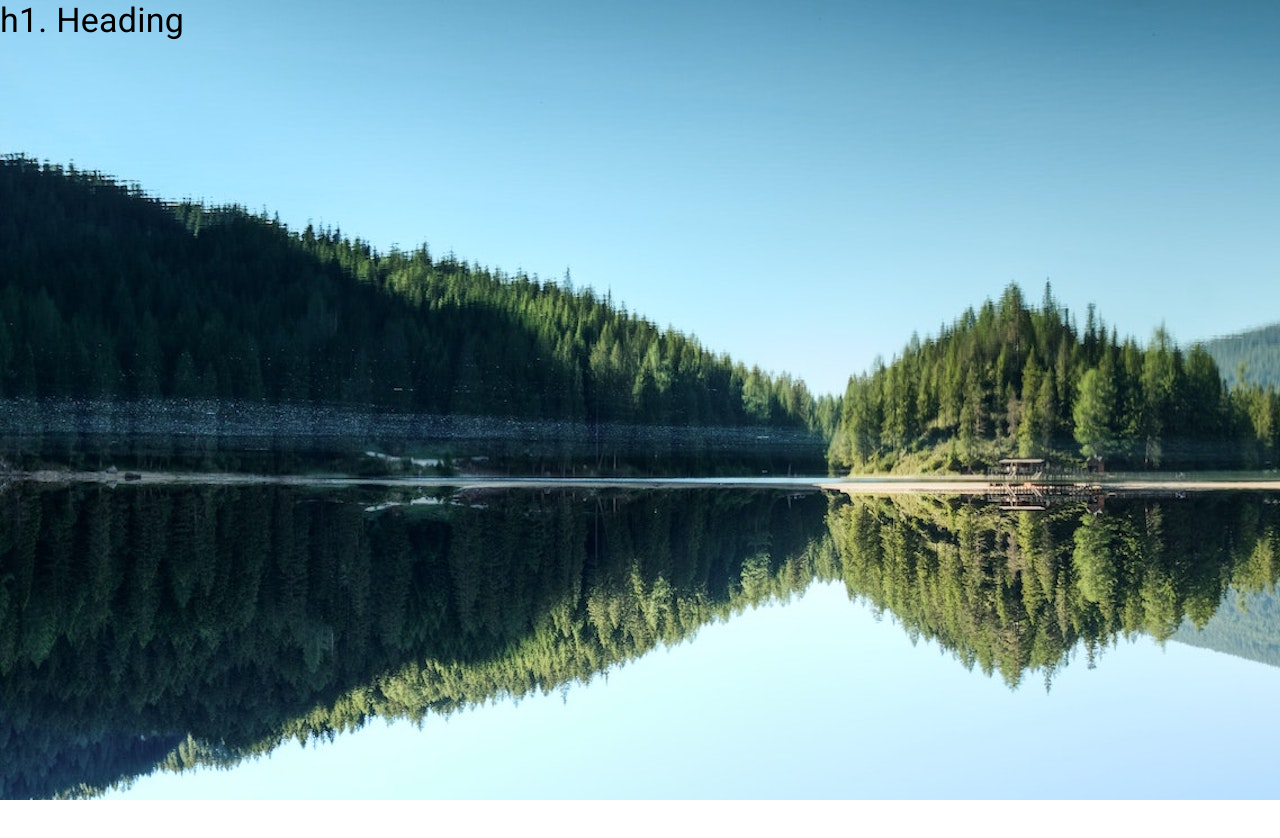
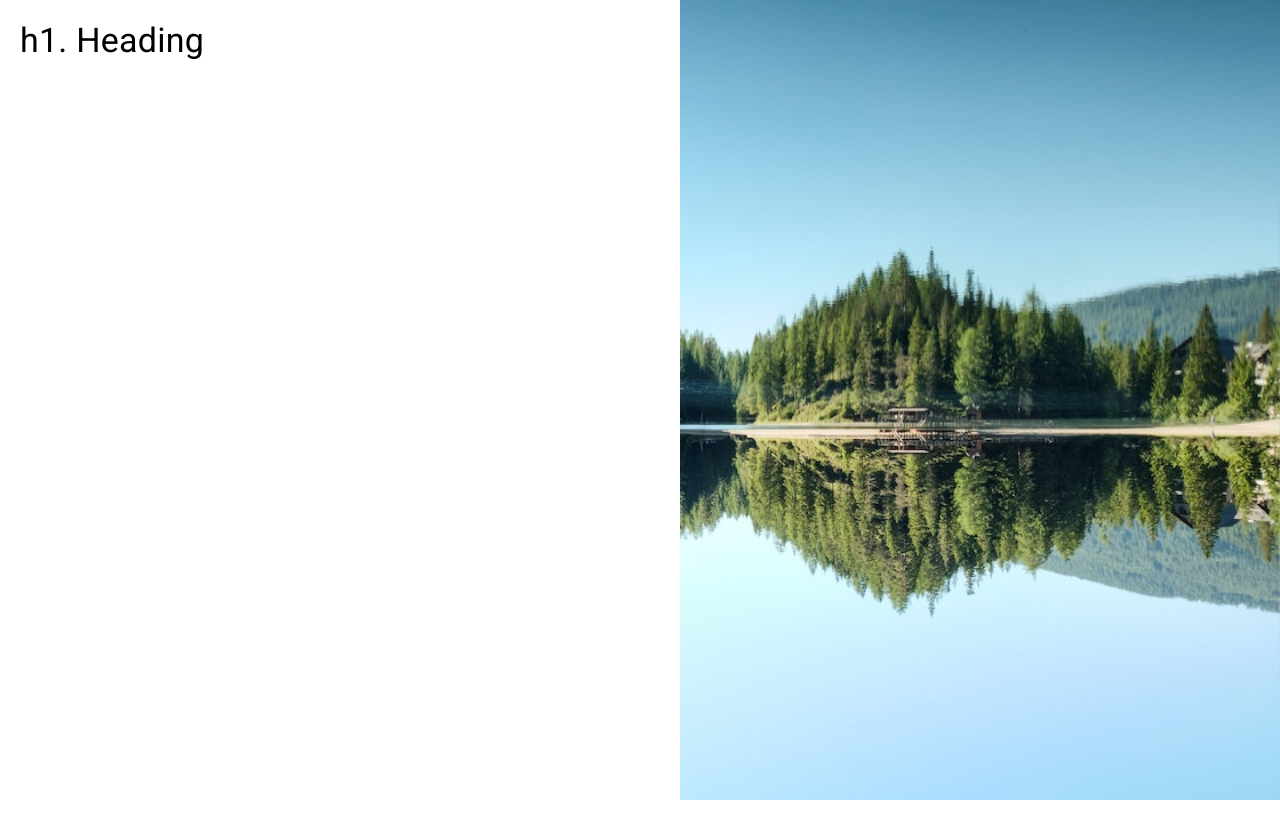
Before and after one commit to VladimirRM/Materialui-Reacthookgorms, a React (Create React App) app: page / in a window 1280 px wide. Before the commit the page ends 800 px from the top, so only its background shows below. Built offline with nearby package versions, Linux system fonts and the light colour scheme.

Commit message:
create  basic css form

```diff
--- a/src/pages/auth-page/auth-form/auth-form.css
+++ b/src/pages/auth-page/auth-form/auth-form.css
@@ -2,4 +2,12 @@
   height: 100vh;
   background: no-repeat
     url("../../../image/pexels-eberhard-grossgasteiger-518485.jpeg");
+    background-size: cover;
 }
+.auth-form{
+    width: 50vw;
+    height: 100vh;
+    background-color: #fff;
+    padding: 20px;
+    display: flex;flex-direction: column;
+}
```
